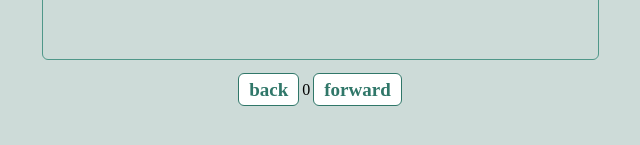
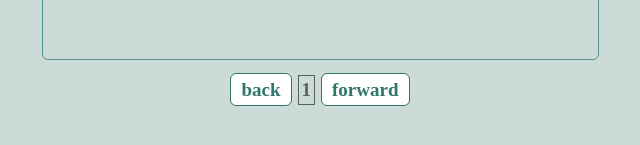
Before and after one commit to EkaterinaShepeneva/TODO_on_React, a React (Create React App) app: page / in a window 1280 px wide. Shown: the part 501-646 px from the top of the page, without its empty margins (320-960 px from the left). Built offline with nearby package versions, Linux system fonts and the light colour scheme; a web font is replaced by a local one.

Commit message:
add filtered array, change render tasks, fix bugs in filter,sort and check tasks

```diff
--- a/src/App.js
+++ b/src/App.js
@@ -10,24 +10,43 @@ function App() {
   const NUM_TASK = 4;
   const [tasks, setTasks] = useState([]);
   const [filters, setFilter] = useState("filter__all");
-  //const [statusTask, setstatusTask] = useState(0);
+  const [filtredArray, setFiltredArray] = useState(tasks)
   const [page, setPages] = useState(1);
   const [pagesCount, setPagesCount] = useState(1);
-
   const [sort, setSort] = useState("sort__last");
-
-  // useEffect(() => {
-  //   console.log('use effect');
-  //   setPagesCount((Math.ceil((tasks.length + 1) / 4)) || 1)
-  // }, [filters]);
 
   const handleFilter = (filter) => {
     setFilter(filter);
-    //setPagesCount(Math.ceil(tasks.length / 4) || 1);
   };
+
   const handleSort = (sort) => {
     setSort(sort);
   };
+
+  useEffect(() => {
+    switch (filters) {
+      case 'filter__all':
+        setFiltredArray([...tasks].sort((prev, next) =>sort === "sort__last" ? prev.id - next.id : next.id - prev.id));
+        break;
+
+      case 'filter__done':
+        setFiltredArray([...tasks].filter((task) => task.check === true).sort((prev, next) =>sort === "sort__last" ? prev.id - next.id : next.id - prev.id));
+        break;
+
+      default:
+        setFiltredArray([...tasks].filter((task) => task.check !== true).sort((prev, next) =>sort === "sort__last" ? prev.id - next.id : next.id - prev.id));
+        break;
+    }
+  }, [filters, sort, tasks]);
+
+  useEffect(() => {
+    setPagesCount(Math.ceil(filtredArray.length / 4) || 1);
+  }, [filtredArray, filters, sort]);
+
+  useEffect(() => {
+    if (page > pagesCount){setPages(pagesCount)}
+  }, [pagesCount]);
+
   const handlePage = (event) => {
     switch (event.target.className) {
       case "pagination__forward":
@@ -47,25 +66,6 @@ function App() {
     }
   };
 
-  // const pagination = () => {
-  //   let arrayPages = [];
-  //   for (let i = 1; i < pagesCount + 1; i++) {
-  //     arrayPages.push(
-  //       <div
-  //         key={Math.random()}
-  //         className={
-  //           i === page
-  //             ? "pagination__pages__number activePages"
-  //             : "pagination__pages__number"
-  //         }
-  //       >
-  //         {i}
-  //       </div>
-  //     );
-  //   }
-  //   return arrayPages;
-  // };
-
   const addTask = (userInput) => {
     if (userInput) {
       const newTask = {
@@ -74,28 +74,16 @@ function App() {
         check: false,
         date: moment().format("DD/MM/YYYY"),
       };
-
       setTasks([...tasks, newTask]);
     }
-
-    //setPagesCount((Math.ceil((tasks.length + 1) / 4)) || 1);
-  };
-  useEffect(() => {
-    setPagesCount(Math.ceil(tasks.length / 4) || 1);
-  }, [tasks]);
-
-
+  }
 
   const removeTask = (id) => {
     setTasks(tasks.filter((task) => task.id !== id));
-    //setPagesCount((Math.ceil((tasks.length-1) / 4)) || 1);
   };
 
-
-
-  const checkTask = (task) => {
-    task.check = !task.check;
-    // setstatusTask(1)
+  const checkTask = (id) => {
+    setTasks(tasks.map((task) => ({...task, check: task.id === id ? (!task.check):(task.check)})));
   };
 
   return (
@@ -109,18 +97,7 @@ function App() {
         sort={sort}
       />
       <div className="tasksBox">
-        {tasks
-          .filter((task) =>
-            filters === "filter__all"
-              ? tasks
-              : filters === "filter__done"
-              ? task.check === true
-              : task.check !== true
-          )
-          .sort((prev, next) =>
-            sort === "sort__last" ? prev.id - next.id : next.id - prev.id
-          )
-          .slice((page - 1) * NUM_TASK, NUM_TASK * page)
+        {filtredArray.slice((page - 1) * NUM_TASK, NUM_TASK * page)
           .map((task) => {
             return (
               <Task
@@ -145,7 +122,13 @@ function App() {
           back
         </button>
         <div className="pagination__pages">
-          {new Array(pagesCount).fill().map((el, i) => <div key={i}>{i}</div>)}
+          {new Array(pagesCount).fill().map((el, i) =>
+          <Pagination
+            key={Math.random()}
+            page={page}
+            pagesCount={pagesCount}
+            i={i+1}
+          />)}
         </div>
         <button
           className="pagination__forward"
--- a/src/Pagination.js
+++ b/src/Pagination.js
@@ -1,7 +1,7 @@
-function Pagination ({item, page}) {
+function Pagination ({ page, pagesCount, i}) {
     return (
-        <div key={Math.random()} className={ item === page ? "pagination__pages__number activePages" : "pagination__pages__number" }>
-          {item}
+        <div className={ i === page ? "pagination__pages__number activePages" : "pagination__pages__number" }>
+          {i}
         </div>
     )
 }
--- a/src/Task.js
+++ b/src/Task.js
@@ -50,7 +50,7 @@ function Task({ task, removeTask, checkTask, tasks }) {
           className="task__check"
           defaultChecked={task.check}
           onChange={() => setChecked(!checked)}
-          onClick={() => checkTask(task)}
+          onClick={() => checkTask(task.id)}
           type="checkbox"
         />
         {statusInput === 1 ? (
```
